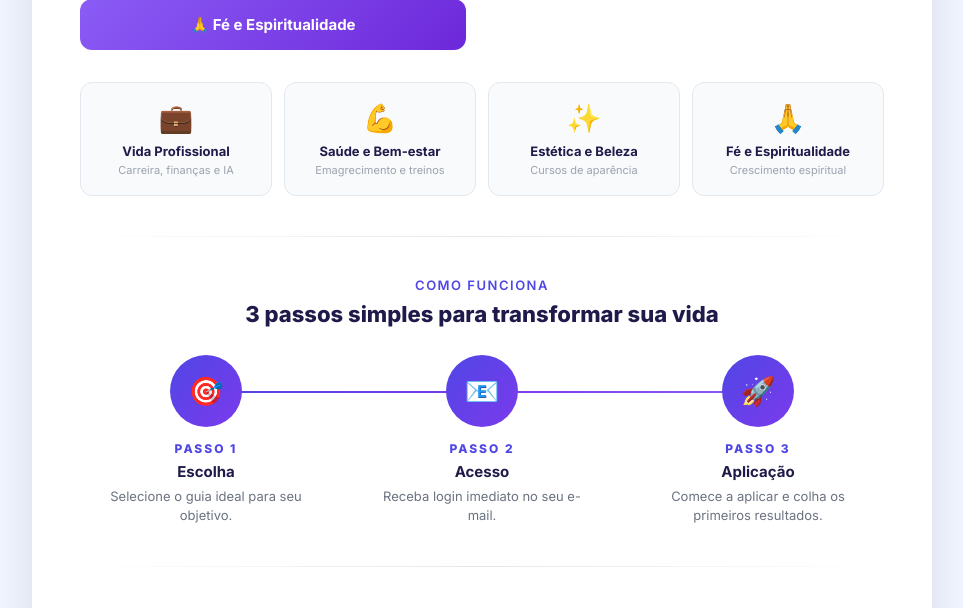
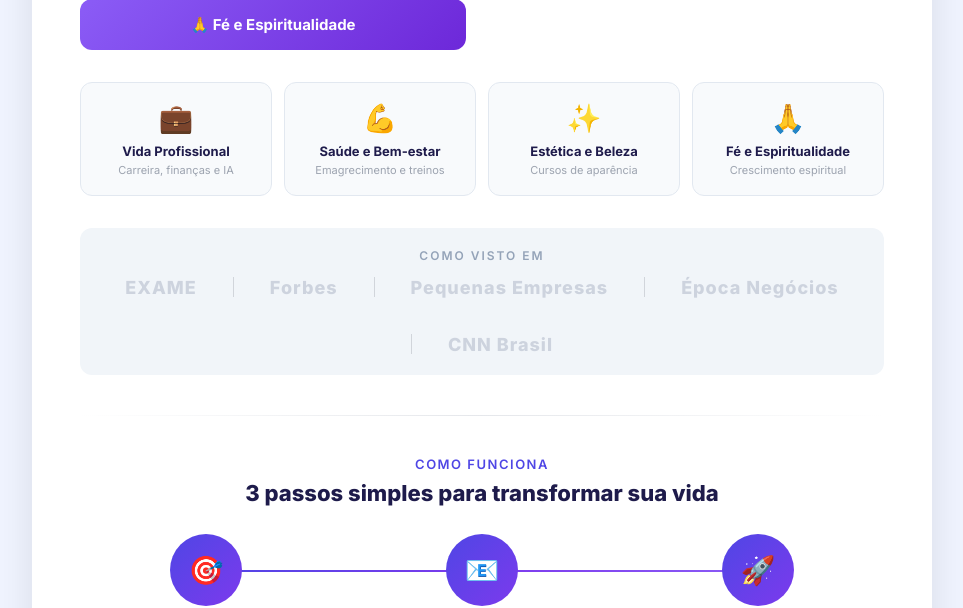
Before and after one commit to garciaary/funil-agente-afiliado, a Flask app: page / in a window 1280 px wide. Shown: the part 715-1323 px from the top of the page, without its empty margins (158-1121 px from the left). Run offline with Flask 3, Linux system fonts and the light colour scheme.

Commit message:
Adiciona faixa de logotipos de autoridade: Como visto em (Exame, Forbes, Pequenas Empresas, Epoca Negocios, CNN Brasil)

```diff
--- a/agente-afiliado/templates/index.html
+++ b/agente-afiliado/templates/index.html
@@ -110,6 +110,15 @@
     .how-step-desc { font-size: 13px; color: #6b7280; line-height: 1.5; max-width: 200px; }
     @media(max-width: 680px) { .how-steps { grid-template-columns: 1fr; gap: 20px; } .how-steps::before { display: none; } }
 
+    /* Logotipos de Autoridade */
+    .authority-strip { background: #f1f5f9; border-radius: 12px; padding: 20px 32px; margin-top: 32px; display: flex; flex-direction: column; align-items: center; gap: 14px; animation: fadeUp 0.5s ease both; }
+    .authority-label { font-size: 12px; font-weight: 600; color: #94a3b8; text-transform: uppercase; letter-spacing: 2px; }
+    .authority-logos { display: flex; align-items: center; justify-content: center; gap: 36px; flex-wrap: wrap; }
+    .authority-logo { font-size: 18px; font-weight: 800; color: #b0b8c8; letter-spacing: 1px; transition: all 0.3s; opacity: 0.55; white-space: nowrap; }
+    .authority-logo:hover { opacity: 1; color: #64748b; }
+    .authority-divider { width: 1px; height: 20px; background: #d1d5db; }
+    @media(max-width: 680px) { .authority-logos { gap: 18px; } .authority-logo { font-size: 14px; } .authority-divider { display: none; } }
+
     .section-label { font-size: 13px; font-weight: 600; color: #4f46e5; text-transform: uppercase; letter-spacing: 1.5px; margin-bottom: 8px; text-align: center; }
     .section-title { font-size: 22px; font-weight: 800; color: #1e1b4b; text-align: center; margin-bottom: 28px; }
 
@@ -214,6 +223,22 @@
       <div class="cat-card"><div class="cat-icon">💪</div><div class="cat-title">Saúde e Bem-estar</div><div class="cat-sub">Emagrecimento e treinos</div></div>
       <div class="cat-card"><div class="cat-icon">✨</div><div class="cat-title">Estética e Beleza</div><div class="cat-sub">Cursos de aparência</div></div>
       <div class="cat-card"><div class="cat-icon">🙏</div><div class="cat-title">Fé e Espiritualidade</div><div class="cat-sub">Crescimento espiritual</div></div>
+    </div>
+
+    <!-- ========== LOGOTIPOS DE AUTORIDADE ========== -->
+    <div class="authority-strip">
+      <div class="authority-label">Como visto em</div>
+      <div class="authority-logos">
+        <span class="authority-logo">EXAME</span>
+        <div class="authority-divider"></div>
+        <span class="authority-logo">Forbes</span>
+        <div class="authority-divider"></div>
+        <span class="authority-logo">Pequenas Empresas</span>
+        <div class="authority-divider"></div>
+        <span class="authority-logo">Época Negócios</span>
+        <div class="authority-divider"></div>
+        <span class="authority-logo">CNN Brasil</span>
+      </div>
     </div>
 
     <!-- ========== COMO FUNCIONA ========== -->
```
